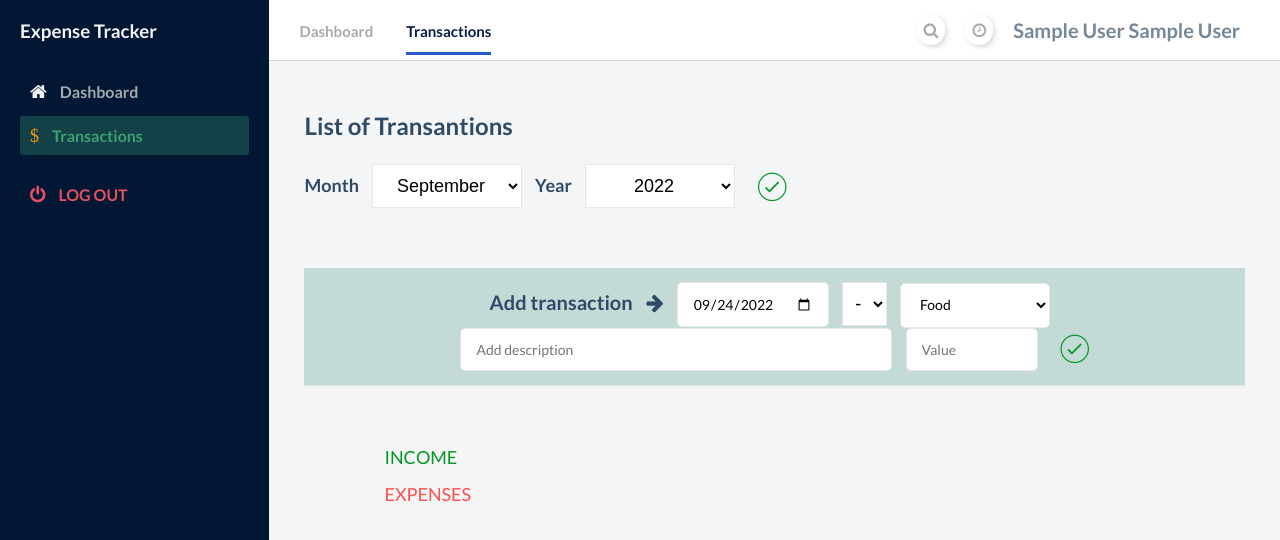
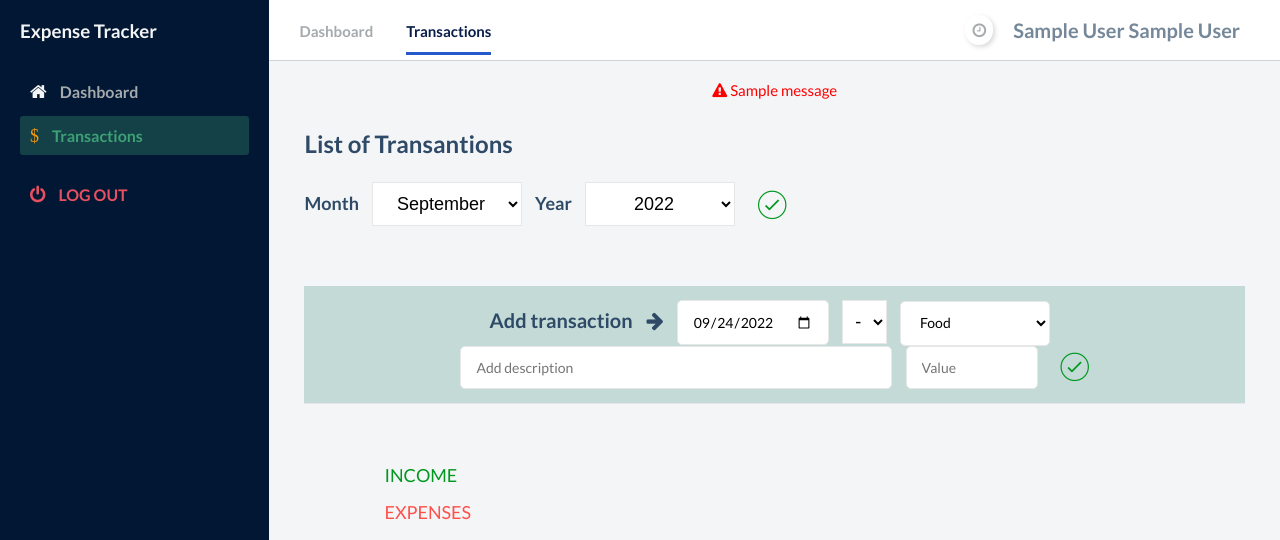
Before and after one commit to sandeepgit32/flask_home_expense_tracker, a Flask app: page /transactions in a window 1280 px wide. Shown: the top 540 px of the page. Run offline with Flask 2, Linux system fonts and the light colour scheme; the visitor is signed in with stand-in values (Sample User, id 1); tables that the repository leaves empty hold one stand-in row (values such as "Sample post"); one stand-in notice (Sample message) is shown; some libraries are stand-ins or nearby versions.

Commit message:
working clock and added flash message

```diff
--- a/static/script.js
+++ b/static/script.js
@@ -1,3 +1,29 @@
+// Get the modal for clock
+var modal = document.getElementById("myModal");
+
+// Get the button that opens the modal
+var btn = document.getElementById("myBtn");
+
+// Get the <span> element that closes the modal
+var span = document.getElementsByClassName("modal-close")[0];
+
+// When the user clicks the button, open the modal
+btn.onclick = function() {
+  modal.style.display = "block";
+}
+
+// When the user clicks on <span> (x), close the modal
+span.onclick = function() {
+  modal.style.display = "none";
+}
+
+// When the user clicks anywhere outside of the modal, close it
+window.onclick = function(event) {
+  if (event.target == modal) {
+    modal.style.display = "none";
+  }
+}
+
 // This is for able to see chart. We are using Apex Chart. U can check the documentation of Apex Charts too..
 // Last six months income and expenditure
 var income_last_few_months = JSON.parse(document.getElementById("apex1-data1")
@@ -173,30 +199,3 @@ var options = {
 
 var chart = new ApexCharts(document.querySelector("#target2"), options);
 chart.render();
-
-
-// Get the modal
-var modal = document.getElementById("myModal");
-
-// Get the button that opens the modal
-var btn = document.getElementById("myBtn");
-
-// Get the <span> element that closes the modal
-var span = document.getElementsByClassName("modal-close")[0];
-
-// When the user clicks the button, open the modal
-btn.onclick = function() {
-  modal.style.display = "block";
-}
-
-// When the user clicks on <span> (x), close the modal
-span.onclick = function() {
-  modal.style.display = "none";
-}
-
-// When the user clicks anywhere outside of the modal, close it
-window.onclick = function(event) {
-  if (event.target == modal) {
-    modal.style.display = "none";
-  }
-}
--- a/static/transactions.css
+++ b/static/transactions.css
@@ -10,6 +10,16 @@
     margin-top: 80px;
   } */
 
+  .flashes {
+    position: relative;
+    font-size: 15px;
+    margin-left: auto;
+    margin-right: auto;
+    left: 0;
+    right: 0;
+    text-align: center;
+    color: red;
+  }
 
   .year_month_selection {
     margin-left: 40%;
--- a/templates/index.html
+++ b/templates/index.html
@@ -27,9 +27,9 @@
         <!-- <a href="settings.html">Settings</a> -->
       </div>
       <div class="navbar__right">
-        <a href="#">
+        <!-- <a href="#">
           <i class="fa fa-search" aria-hidden="true"></i>
-        </a>
+        </a> -->
         <a href="#" id="myBtn">
           <i class="fa fa-clock-o" aria-hidden="true"></i>
         </a>
--- a/templates/transactions.html
+++ b/templates/transactions.html
@@ -28,9 +28,9 @@
                 <!-- <a href="settings.html">Settings</a> -->
             </div>
             <div class="navbar__right">
-                <a href="#">
+                <!-- <a href="#">
                     <i class="fa fa-search" aria-hidden="true"></i>
-                </a>
+                </a> -->
                 <a href="#" id="myBtn">
                     <i class="fa fa-clock-o" aria-hidden="true"></i>
                 </a>
@@ -55,6 +55,16 @@
         <main>
             <div class="main__container">
                 <!-- MAIN TITLE STARTS HERE -->
+                {% with messages = get_flashed_messages() %}
+                    {% if messages %}
+                        <div class=flashes>
+                            {% for message in messages %}
+                                <div><i class="fa fa-exclamation-triangle" aria-hidden="true"></i>
+                                    {{ message }}</div>
+                            {% endfor %}
+                        </div>
+                    {% endif %}
+                {% endwith %}
 
                 <div class="main__title">
                     <div class="main__greeting">
@@ -208,11 +218,9 @@
         </div>
     </div>
 
-
-    <script src="https://cdn.jsdelivr.net/npm/apexcharts"></script>
-    <script src="https://ajax.googleapis.com/ajax/libs/jquery/2.1.3/jquery.min.js"></script>
     <script src="{{ url_for('static', filename='script.js') }}"></script>
     <script src="{{ url_for('static', filename='clock.js') }}"></script>
+    <script src="https://ajax.googleapis.com/ajax/libs/jquery/2.1.3/jquery.min.js"></script>
 
     <script>
         $(document).ready(function () {
```
Also changed, not shown: README.md.
